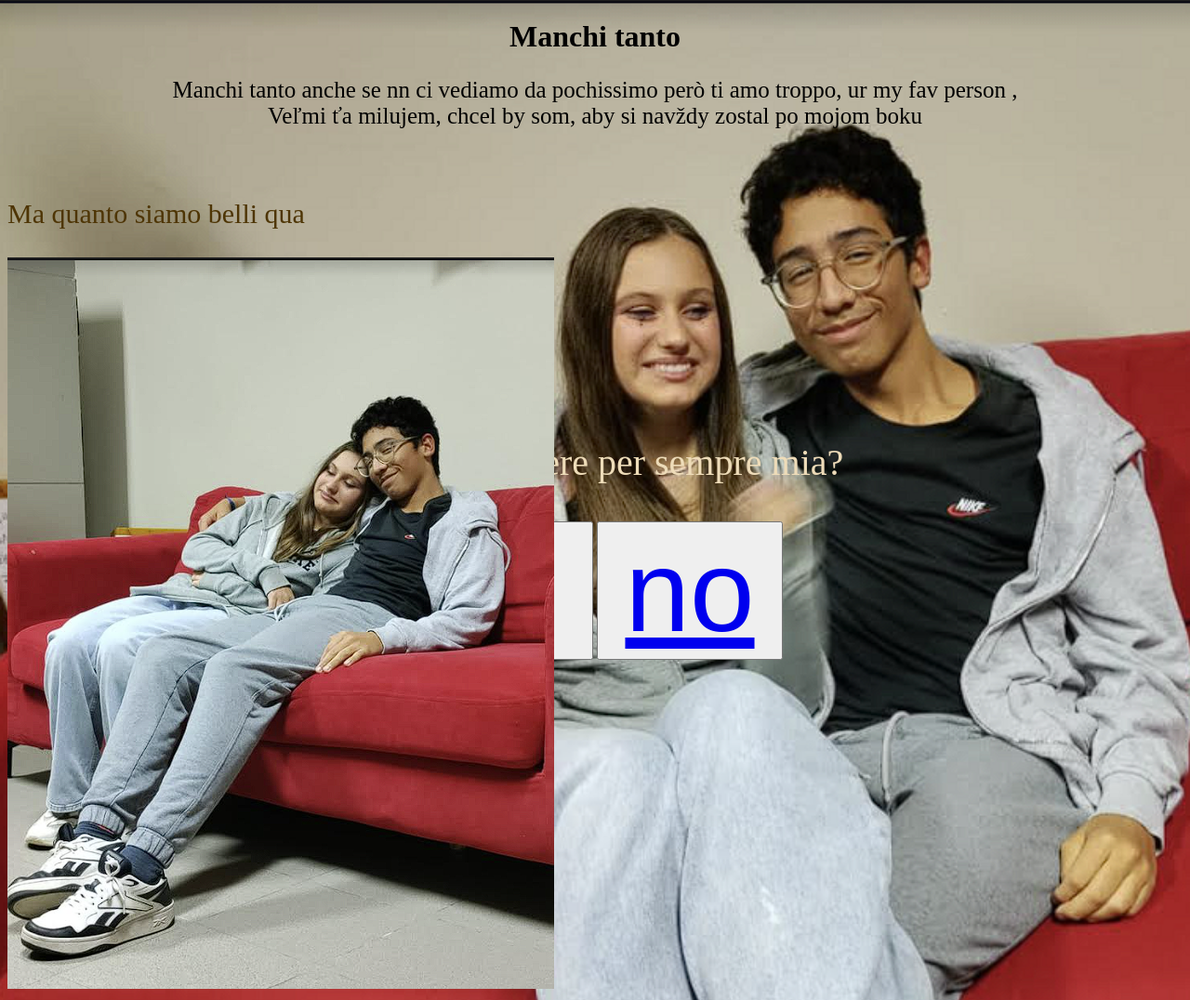
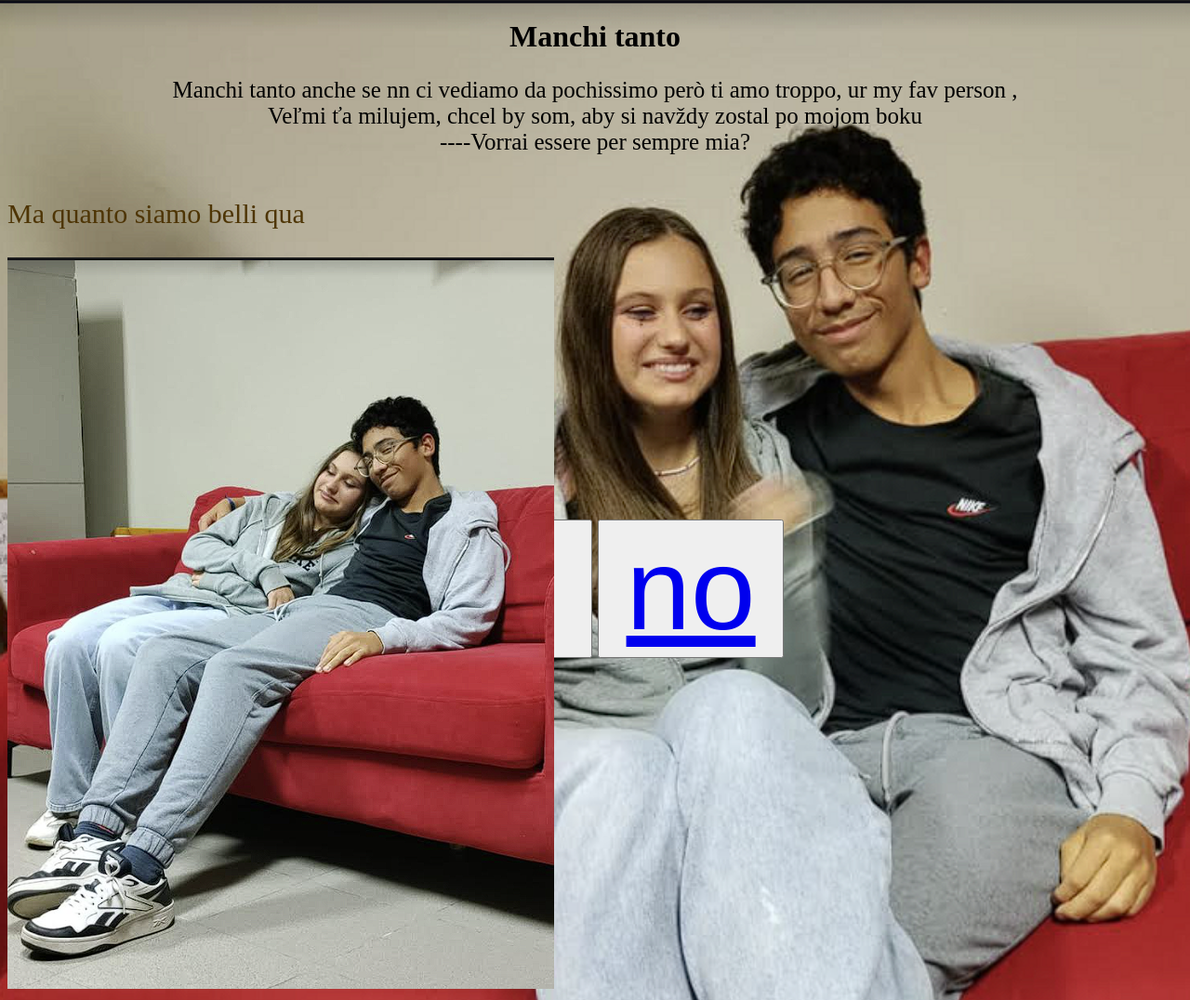
Before and after one commit to Tres-linux/Couple, a plain HTML site: page index.html in a window 1280 px wide. Shown: the whole page at 93% size. Drawn offline with Linux system fonts and the light colour scheme.

Commit message:
Update index.html

```diff
--- a/index.html
+++ b/index.html
@@ -4,9 +4,9 @@
     <body>
         <h1 class="h1">Manchi tanto</h1>
         <div class="div">
-        <p class="p">Manchi tanto anche se nn ci vediamo da pochissimo però ti amo troppo, ur my fav person ,<br> Veľmi ťa milujem, chcel by som, aby si navždy zostal po mojom boku</p>
+        <p class="p">Manchi tanto anche se nn ci vediamo da pochissimo però ti amo troppo, ur my fav person ,<br> Veľmi ťa milujem, chcel by som, aby si navždy zostal po mojom boku <br>----Vorrai essere per sempre mia?</</p>
       <br> <br> <br><br> <br> <br><br> <br> <br><br> <br> <br><br> <br> <br>
-        <p class="mia">----Vorrai essere per sempre mia?</p>
+
         <button class="button"><a href="https://www.youtube.com/watch?v=3QAP5S3ssQE&pp=ygUJaSBsb3ZlIGl0">si</a> </button>
         <button class="no"><a href="https://www.youtube.com/watch?v=oxmf6Trd3g4">no</a></button>
     </div>
```
